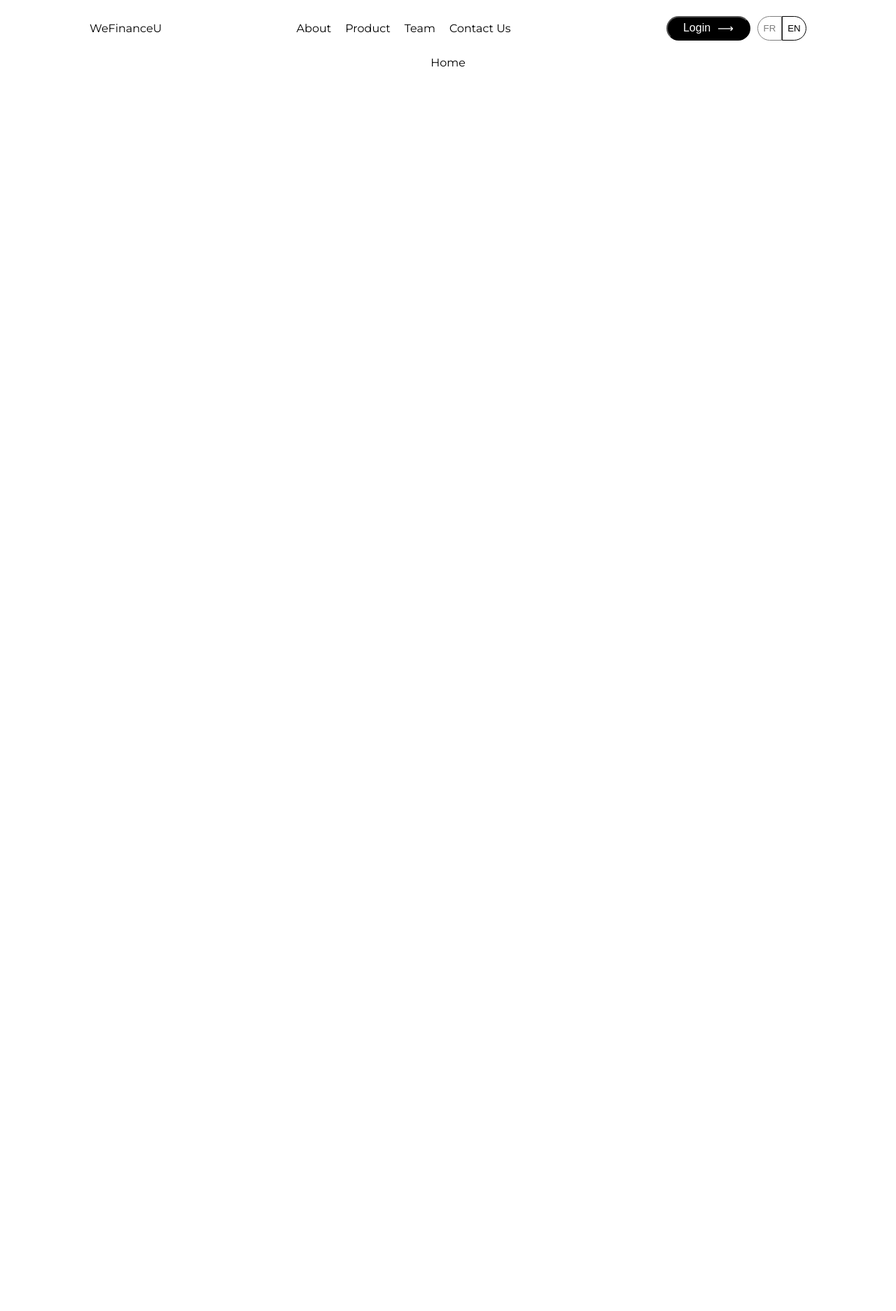
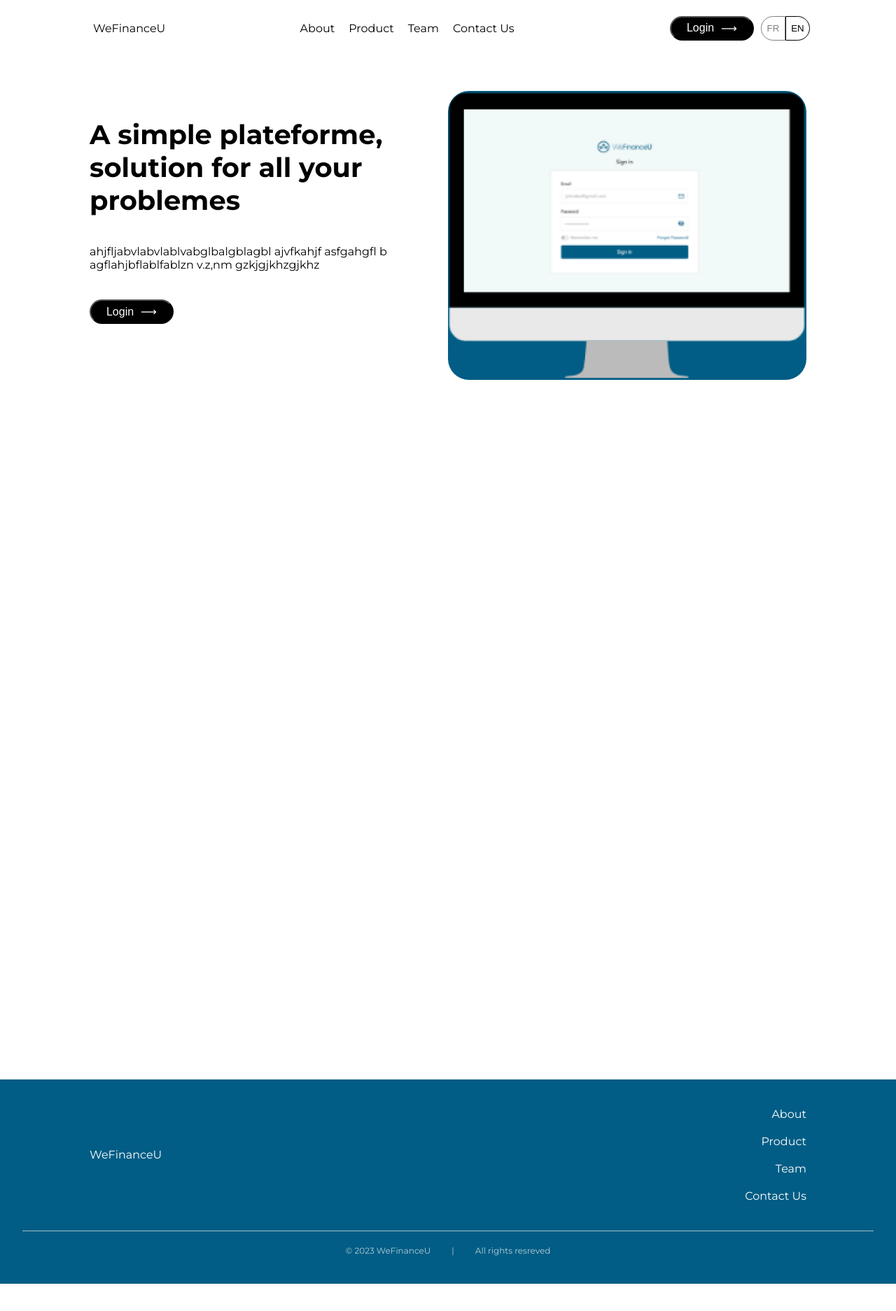
Before and after one commit to GabGo51/wefinanceu, a React (Create React App) app: page / in a window 1280 px wide. Shown: the top 1874 px of the page at 70% size. After the commit the page ends 1835 px from the top, so only its background shows below. Built offline with nearby package versions, Linux system fonts and the light colour scheme.

Commit message:
base form of hero

```diff
--- a/src/App.js
+++ b/src/App.js
@@ -8,6 +8,7 @@ import Contact from "./components/Contact/Contact";
 
 
 import { BrowserRouter as Router, Routes, Route } from "react-router-dom";
+import Footer from "./components/Footer";
 
 function App() {
   return (
@@ -21,7 +22,9 @@ function App() {
           <Route path="/team" element={<Team />} />
           <Route path="/contact" element={<Contact />} />
         </Routes>
+        <Footer/>
       </Container>
+
     </Router>
   );
 }
--- a/src/Globalstyles.js
+++ b/src/Globalstyles.js
@@ -66,6 +66,13 @@ export default createGlobalStyle`
     content: none;
   }
 
+  .wrapper {
+    display: flex;
+    justify-content: space-between;
+    width: clamp(300px, 80%, 1200px);
+    align-items: center;
+  }
+
   .login-button{
     cursor: pointer;
     transition: 300ms;
--- /dev/null
+++ b/src/components/Footer.js
@@ -0,0 +1,76 @@
+import React from "react";
+import styled from "styled-components";
+import { useNavigate } from "react-router-dom";
+
+const Footer = () => {
+  const navigate = useNavigate();
+  const handleNavigate = (page) => {
+    navigate(page);
+    window.scrollTo({
+      top: 0,
+      behavior: "smooth",
+    });
+  };
+  const currentYear = new Date().getFullYear();
+  return (
+    <Container>
+      <div className="wrapper">
+        <p onClick={() => handleNavigate("/")}>WeFinanceU</p>
+        <ul>
+          <li onClick={() => handleNavigate("/about")}>About</li>
+          <li onClick={() => handleNavigate("/product")}>Product</li>
+          <li onClick={() => handleNavigate("/team")}>Team</li>
+          <li onClick={() => handleNavigate("/contact")}>Contact Us</li>
+        </ul>
+      </div>
+      <div className="powered">
+        <p>© {currentYear} WeFinanceU</p> <>|</> <p>All rights resreved</p>
+      </div>
+    </Container>
+  );
+};
+const Container = styled.footer`
+  padding: 20px 0;
+  background-color: #015d85;
+  width: 100vw;
+  color: white;
+  display: flex;
+  flex-direction: column;
+  align-items: center;
+  justify-content: center;
+
+  p{
+    cursor: pointer;
+  }
+
+  .wrapper {
+    ul{
+      li{
+        cursor: pointer;
+        transition: 300ms;
+        text-align: end;
+        margin: 20px 0;
+
+        &:hover{
+          padding-right: 10px;
+        }
+      }
+    }
+  }
+
+  .powered {
+    opacity: 0.7;
+    padding: 20px 0px;
+    margin-top: 20px;
+    display: flex;
+    justify-content: center;
+    border-top: 1px solid #e9e9e9;
+    width: clamp(300px, 95%, 1400px);
+    font-size: 12px;
+    p {
+      margin: 0 30px;
+    }
+  }
+`;
+
+export default Footer;
--- a/src/components/Header.js
+++ b/src/components/Header.js
@@ -4,7 +4,6 @@ import { SettingContext } from "../context/SettingContext";
 import { useContext } from "react";
 import { AnimatePresence, motion } from "framer-motion";
 import { useNavigate } from "react-router-dom";
-
 
 const Header = () => {
   const { open, lang, setLang, setOpen } = useContext(SettingContext);
@@ -19,7 +18,7 @@ const Header = () => {
     setOpen(false);
     window.scrollTo({
       top: 0,
-      behavior: 'smooth',
+      behavior: "smooth",
     });
   };
 
@@ -35,7 +34,9 @@ const Header = () => {
             transition={{ duration: 0.5 }}
             exit={{ height: 0, opacity: 0 }}
           >
-            <p onClick={() => handleNavigate("/")} className="logo">WeFinanceU</p>
+            <p onClick={() => handleNavigate("/")} className="logo">
+              WeFinanceU
+            </p>
             <ul>
               <li onClick={() => handleNavigate("/about")}>About</li>
               <li onClick={() => handleNavigate("/product")}>Product</li>
@@ -72,10 +73,13 @@ const Header = () => {
             <i onClick={toggleMenu} className="fa-solid fa-x"></i>
           </PhoneHeader>
         ) : (
-          <DesktopHeader initial={{ height: 0, opacity: 0 }}
-          animate={{height:80, opacity: 1 }}
-          transition={{ duration: 0.5, delay:0.5 }}
-          exit={{ height: 0, opacity: 0 }}>
+          <DesktopHeader
+            initial={{ height: 0, opacity: 0 }}
+            animate={{ height: 80, opacity: 1 }}
+            transition={{ duration: 0.5, delay: 0.5 }}
+            exit={{ height: 0, opacity: 0 }}
+          >
+            <div className="wrapper">
               <p onClick={() => handleNavigate("/")}>WeFinanceU</p>
               <ul>
                 <li onClick={() => handleNavigate("/about")}>About</li>
@@ -111,6 +115,7 @@ const Header = () => {
                 </div>
               </div>
               <i onClick={toggleMenu} className="fa-solid fa-bars"></i>
+            </div>
           </DesktopHeader>
         )}
       </AnimatePresence>
@@ -121,13 +126,18 @@ const Header = () => {
 const DesktopHeader = styled(motion.header)`
   position: fixed;
   top: 0;
+  display: flex;
+  align-items: center;
+  justify-content: center;
   background-color: white;
   height: 80px;
-  width: clamp(300px, 80%, 1200px);
+  width: 100vw;
+  padding: 20px 0px;
+  z-index: 100;
+
+  .wrapper {
     display: flex;
-  justify-content: space-between;
-  align-items: center;
-  padding: 20px 0px;
+  }
   ul {
     display: flex;
     li {
@@ -178,6 +188,7 @@ const DesktopHeader = styled(motion.header)`
   }
 `;
 const PhoneHeader = styled(motion.header)`
+ z-index: 100;
   position: fixed;
   top: 0;
   bottom: 0;
@@ -187,7 +198,7 @@ const PhoneHeader = styled(motion.header)`
   width: 100vw;
   height: 120vh;
   color: white;
-  background-color: black;
+  background-color:  #015D85;
   display: flex;
   flex-direction: column;
   justify-content: center;
@@ -205,7 +216,7 @@ const PhoneHeader = styled(motion.header)`
 
   i {
     position: absolute;
-    top: 20px;
+    top: 30px;
     right: 10vw;
   }
 
@@ -213,7 +224,7 @@ const PhoneHeader = styled(motion.header)`
     margin-bottom: 100px;
   }
 
-  .lang-button{
+  .lang-button {
     position: absolute;
     top: 20px;
     left: 10vw;
--- a/src/components/Home/Home.js
+++ b/src/components/Home/Home.js
@@ -1,16 +1,69 @@
 import React from 'react'
 import styled from 'styled-components'
-
+import screen from './img/screen.PNG'
 const Home = () => {
   return (
     <Container>
-      <p>Home</p>
+      <div className='wrapper'>
+          <div className='text-box'>
+            <h1>A simple plateforme, solution for all your problemes</h1>
+            <p>ahjfljabvlabvlablvabglbalgblagbl ajvfkahjf asfgahgfl b agflahjbflablfablzn v.z,nm gzkjgjkhzgjkhz </p>
+            <button className="login-button">
+                  <p>Login</p>
+                  <p className="arrow">⟶</p>
+                </button>
+          </div>
+
+          <img src={screen}/>
+
+      </div>
 
     </Container>
   )
 }
 
 const Container = styled.div`
-padding-bottom: 100000px;
+padding-top: 50px;
+padding-bottom: 1000px;
+display: flex;
+align-items: center;
+justify-content: center;
+.wrapper{
+  .text-box{
+    display: flex;
+    flex-direction: column;
+    margin-right: 50px;
+
+    h1{
+      margin-bottom: 40px;
+      font-size: clamp(24px, 3vw, 40px);
+    }
+
+    p{
+
+    }
+
+    button{
+      margin: 40px 0;
+    }
+  }
+
+  img{
+  border-radius: 30px;
+  width:clamp(300px, 50%, 600px) ;
+}
+
+@media (max-width:900px){
+  flex-direction: column;
+  .text-box{
+    text-align: center;
+    align-items: center;
+    justify-content: center;
+    margin: 0;
+    max-width: 500px;
+  }
+}
+}
+
 `
 export default Home
```
Also changed, not shown: src/components/Home/img/screen.PNG (added). Lines whose indentation alone changed are shown as unchanged.
